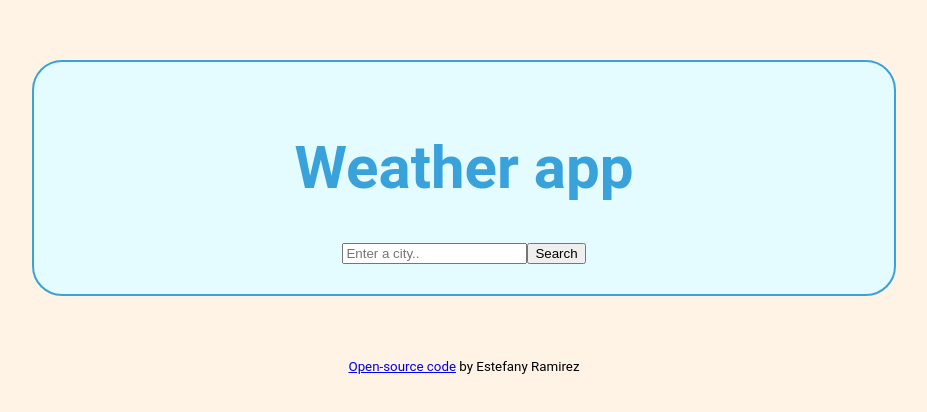
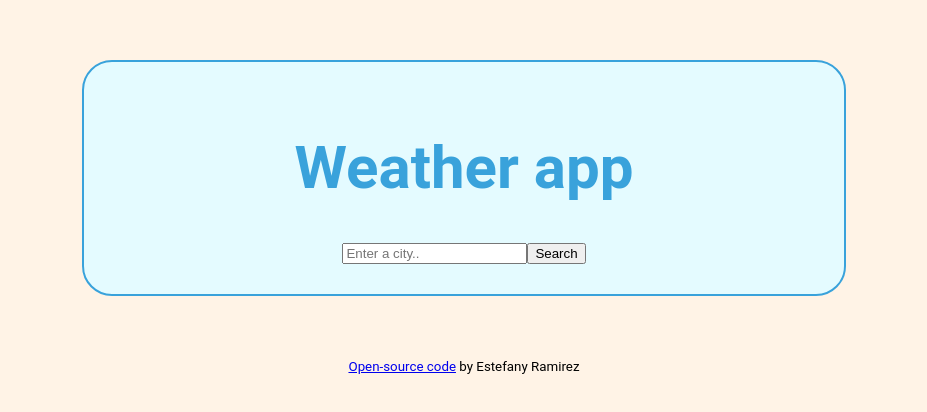
Before and after one commit to estefany-rm/weather-react, a React (Create React App) app: page / in a window 1280 px wide. Shown: the top 412 px of the page, without its empty margins (176-1103 px from the left). Built offline with nearby package versions, Linux system fonts and the light colour scheme.

Commit message:
Updated the css

```diff
--- a/src/App.css
+++ b/src/App.css
@@ -1,5 +1,5 @@
 .App header {
-  max-width: 800px;
+  max-width: 700px;
   margin: 60px auto;
   border-radius: 30px;
   border-width: 2px;
```
